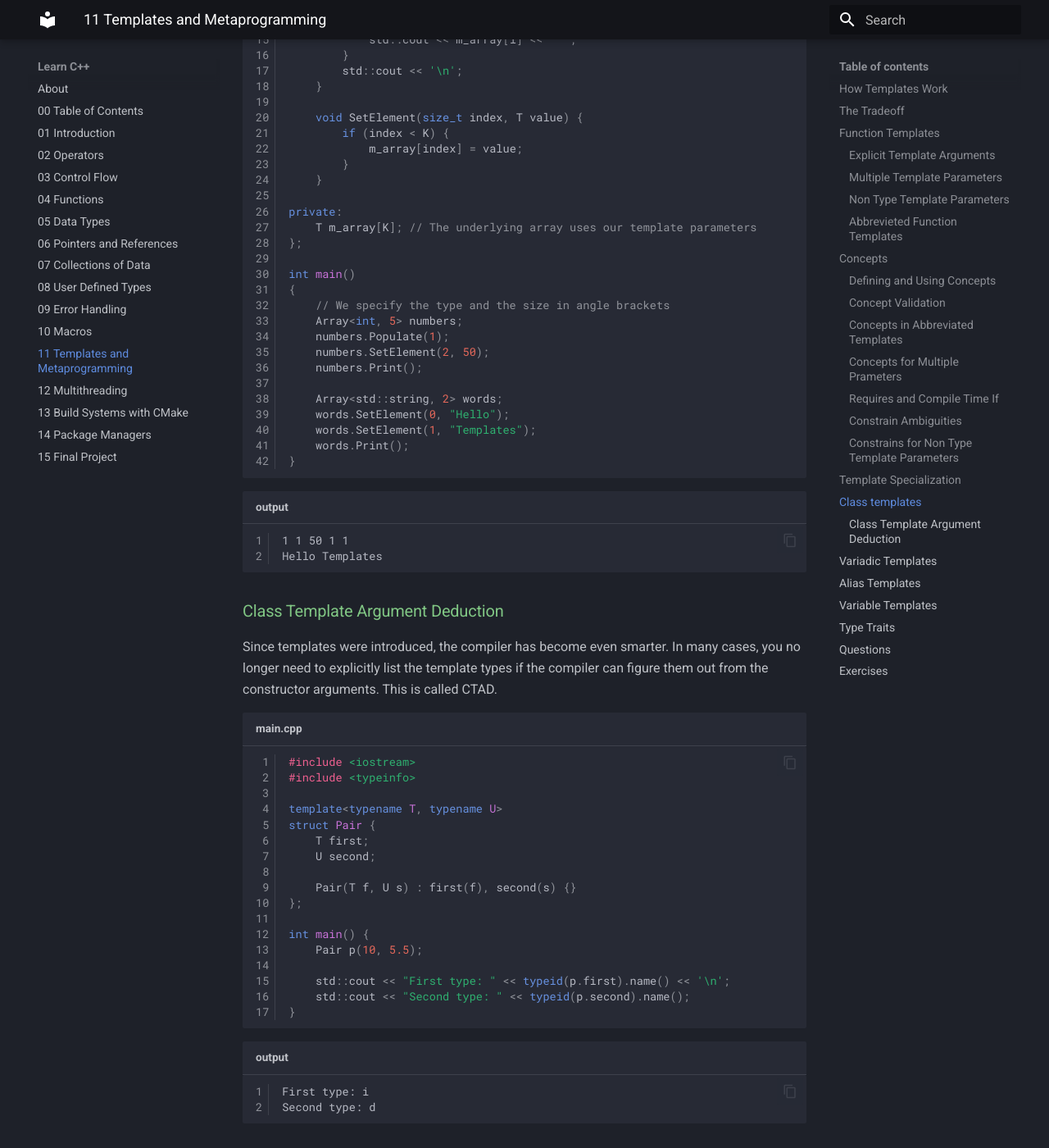
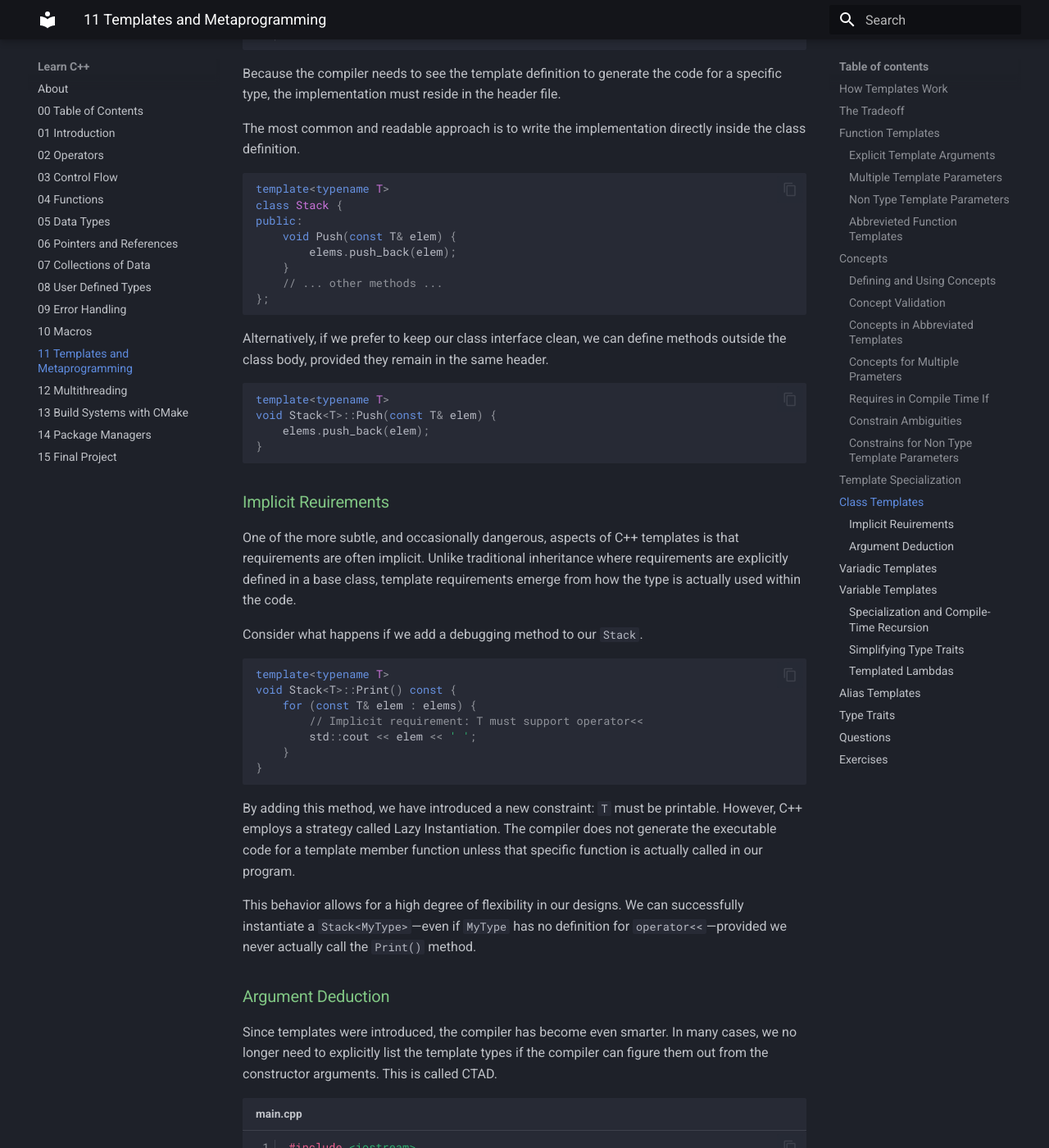
Before and after one commit to CL0001/learn-cplusplus, an MkDocs documentation site: the page built from docs/11 Templates and Metaprogramming.md, in a window 1280 px wide and 1400 px high, scrolled down 13067 px. Shown: the whole window at 82% size. Built offline with MkDocs 1.6.1 and Material for MkDocs 9.7.7, drawn with Linux system fonts in a browser that asks for light colours; some of the changed text lies outside the part shown.

Commit message:
chore: polish 11th chapter only type traits remain

````diff
--- a/docs/11 Templates and Metaprogramming.md
+++ b/docs/11 Templates and Metaprogramming.md
@@ -33,7 +33,7 @@ Unlike regular functions, the compiler needs to see the entire definition of a t
 ## The Tradeoff
 
 While templates are incredibly powerful, they should be used with care.
-It is rarely healthy to "templatize" every part of your codebase just because you can.
+It is rarely healthy to "templatize" every part of our codebase just because we can.
 Templates have a reputation for producing notoriously long and confusing error messages that can be difficult to debug.
 Like any complex feature, overusing them can lead to code that is difficult to read or maintain.
 Balance is key.
@@ -75,14 +75,14 @@ Print(std::string("C++")); // T becomes std::string
 
 !!! info
 
-    In the template definition, you'll see `typename T`.
-    You might also see developers use `class T` (e.g., `template<class T>`).
+    In the template definition, we'll see `typename T`.
+    We might also see developers use `class T` (e.g., `template<class T>`).
     While they are functionally interchangeable in this context, typename is generally preferred.
     Using `class` can be misleading, as it suggests the template only works with class types, when it actually works with primitives as well.
 
 When we compile this, the compiler performs a process called instantiation.
-It generates a specific version of the function for every type you actually use in your code.
-In the final binary, it looks as if you had written:
+It generates a specific version of the function for every type we actually use in our code.
+In the final binary, it looks as if we had written:
 
 ```cpp linenums="0"
 void Print(const int& value) {
@@ -137,10 +139,10 @@ PrintPair(42, "Age");
 
 ### Non Type Template Parameters
 
-In earlier chapters, we saw that passing a `std::array` into a function can be tricky because the size is part of the type.
+In earlier chapters, we saw that passing a `std::array` into a function can be a problem because the size is part of the type.
 For example, a function expecting a `std::array<int, 5>` cannot accept a `std::array<int, 10>`.
 
-Templates solve this beautifully.
+Trough templates we can solve this beautifully.
 We can use a non-type template parameter to capture the size of the array at compile time, making the function completely flexible.
 
 ```cpp linenums="0"
@@ -181,8 +183,8 @@ void PrintColl(const auto& coll) {
 
 While this is shorter and easier to read, there is a catch: we don't have a name for the type.
 In a traditional template, we can use `T` to create a local variable or a return type.
-With abbreviated templates, if you suddenly need to know the name of the type (for example, to create a temporary variable of that same type), it becomes a bit tricky.
-You have to use `decltype` to extract the type.
+With abbreviated templates, if we suddenly need to know the name of the type, it becomes a bit tricky.
+We have to use `decltype` to extract the type.
 
 ```cpp linenums="0"
 void SwapFirstAndSecond(auto& coll) {
@@ -221,7 +223,7 @@ If we wanted to restrict a function to only work with certain types, we had to r
 
 This usually involved using `std::enable_if`, a tool that intentionally breaks a template's substitution to force the compiler to look for a different overload.
 While effective, this approach often felt like we were abusing the template system.
-It resulted in verbose, "hacky" code and produced notoriously long, cryptic error messages that were difficult to debug.
+It resulted in verbose, hacky code and produced notoriously long, cryptic error messages that were difficult to debug.
 
 In Modern C++ (C++20 and beyond), we have moved away from these workarounds in favor of a formal, first-class solution: Concepts.
 
@@ -420,13 +422,13 @@ As we begin to use concepts more frequently, we must be careful not to fall into
 It is possible to create concepts that are too granular or specific, which can add unnecessary overhead to our mental model of the code.
 
 If a concept is only ever used for one specific function and one specific pair of types, we might ask ourselves if a standard function overload would be simpler and more readable.
-The true power of concepts lies in their ability to define generic requirements that apply to broad categories of types.
+The true power of concepts lies in their ability to define generic requirements that apply to broad range of types.
 
-### Requires and Compile Time If
+### Requires in Compile Time If
 
 Sometimes we don't need a full-blown named concept.
 We just want to check if a specific line of code would work before we try to compile it.
-This is where the requires expression and if constexpr work together to create branching logic at compile time.
+This is where the requires expression and `if constexpr` work together to create branching logic at compile time.
 
 In the example below, we create a function that adds an item to a collection.
 It doesn't care if the collection uses `.push_back()` or `.insert()`, it checks for the right method automatically.
@@ -500,11 +502,11 @@ foo(std::vector<int>{1, 2}); // OK: Picks the most constrained version.
 
 ### Constrains for Non Type Template Parameters
 
-Concepts are most commonly used to check types, but they can also be used to validate Non-Type Template Parameters like integers.
-This allows you to catch logic errors at compile time before the program even runs.
+Concepts are most commonly used to check properties, but they can also be used to validate non-type template parameters.
+This allows us to catch logic errors at compile time before the program even runs.
 
 Suppose we want a class or function that only accepts a prime number as a template argument.
-First, we define a constexpr function to do the math, then we wrap it in a concept.
+First, we define a compile time function to do the math, then we wrap it in a concept.
 
 ```cpp linenums="0"
 // A constexpr function that can be evaluated at compile-time
@@ -556,7 +558,7 @@ void Print(const T& value) {
 // Full Specialization for std::string
 template<>
 void Print<std::string>(const std::string& value) {
-    std::cout << "Specialized String: '" << value << "'\n";
+    std::cout << "Specialized: '" << value << "'\n";
 }
 
 Print(100);                        // Uses General
@@ -565,70 +567,85 @@ Print(std::string("Specialized")); // Uses Specialization
 
 !!! note
 
-    A `const char*` (string literal) is NOT a `std::string`.
+    A string literal (`const char*`) is NOT a `std::string`.
     Therefore it will use the General template unless we specialize for `const char*` too.
 
-## Class templates
+## Class Templates
 
-Class templates apply the same "blueprint" logic to entire classes.
-As mentioned earlier, the Standard Template Library (STL) is built on this; when you use `std::vector<int>`, you are using a class template.
+Class templates apply the blueprint logic to entire data structures.
+As we have seen, the Standard Template Library is built entirely on this foundation; when we use `std::vector<int>`, we aren't just using a class—we are using a specific instantiation of a class template.
 
-A class template allows you to define the member variables and methods of a class using placeholder types.
+A class template allows us to define member variables and methods using placeholder types, deferring the choice of the actual type until the object is declared.
 
 ```cpp title="main.cpp"
-#include <iostream>
+template<typename T>
+class Stack {
+public:
+    void Push(const T& elem);
+    T Pop();
+    T Top() const;
 
-template<typename T, size_t K>
-class Array {
-public:
-    // We can use K for loop boundaries and T for parameters
-    void Populate(T value) {
-        for (size_t i = 0; i < K; i++) {
-            m_array[i] = value;
-        }
-    }
-
-    void Print() const {
-        for (size_t i = 0; i < K; i++) {
-            std::cout << m_array[i] << " ";
-        }
-        std::cout << '\n';
-    }
-
-    void SetElement(size_t index, T value) {
-        if (index < K) {
-            m_array[index] = value;
-        }
+    bool Empty() const {
+        return elems.empty();
     }
 
 private:
-    T m_array[K]; // The underlying array uses our template parameters
+    std::vector<T> elems;
 };
+```
 
-int main()
-{
-    // We specify the type and the size in angle brackets
-    Array<int, 5> numbers;
-    numbers.Populate(1);
-    numbers.SetElement(2, 50);
-    numbers.Print();
+Because the compiler needs to see the template definition to generate the code for a specific type, the implementation must reside in the header file.
 
-    Array<std::string, 2> words;
-    words.SetElement(0, "Hello");
-    words.SetElement(1, "Templates");
-    words.Print();
+The most common and readable approach is to write the implementation directly inside the class definition.
+
+```cpp linenums="0"
+template<typename T>
+class Stack {
+public:
+    void Push(const T& elem) {
+        elems.push_back(elem);
+    }
+    // ... other methods ...
+};
+```
+
+Alternatively, if we prefer to keep our class interface clean, we can define methods outside the class body, provided they remain in the same header.
+
+```cpp linenums="0"
+template<typename T>
+void Stack<T>::Push(const T& elem) {
+    elems.push_back(elem);
 }
 ```
 
-``` title="output"
-1 1 50 1 1
-Hello Templates
+### Implicit Reuirements
+
+One of the more subtle, and occasionally dangerous, aspects of C++ templates is that requirements are often implicit.
+Unlike traditional inheritance where requirements are explicitly defined in a base class, template requirements emerge from how the type is actually used within the code.
+
+Consider what happens if we add a debugging method to our `Stack`.
+
+```cpp linenums="0"
+template<typename T>
+void Stack<T>::Print() const {
+    for (const T& elem : elems) {
+        // Implicit requirement: T must support operator<<
+        std::cout << elem << ' ';
+    }
+}
 ```
 
-### Class Template Argument Deduction
+By adding this method, we have introduced a new constraint: `T` must be printable.
+However, C++ employs a strategy called Lazy Instantiation.
+The compiler does not generate the executable code for a template member function unless that specific function is actually called in our program.
+
+This behavior allows for a high degree of flexibility in our designs.
+We can successfully instantiate a `Stack<MyType>`—even if `MyType` has no definition for `operator<<`—provided we never actually call the `Print()` method.
+
+### Argument Deduction
 
 Since templates were introduced, the compiler has become even smarter.
-In many cases, you no longer need to explicitly list the template types if the compiler can figure them out from the constructor arguments.
+In many cases, we no longer need to explicitly list the template types if the compiler can figure them out from the constructor arguments.
 This is called CTAD.
 
 ```cpp title="main.cpp"
@@ -643,17 +660,7 @@ struct Pair {
     Pair(T f, U s) : first(f), second(s) {}
 };
 
-int main() {
-    Pair p(10, 5.5);
-
-    std::cout << "First type: " << typeid(p.first).name() << '\n';
-    std::cout << "Second type: " << typeid(p.second).name();
-}
-```
-
-``` title="output"
-First type: i
-Second type: d
+Pair p("string", 41.78);
 ```
 
 ## Variadic Templates
@@ -681,7 +688,7 @@ Print("Hello", 43.71, str);
 A variadic template typically works through a functional pattern of recursion.
 It peels off the first argument, processes it, and then passes the remaining pack back into itself.
 
-When you call Print("Hello", 43.71, str), the compiler instantiates a chain of functions that looks like this:
+When we call `Print("Hello", 43.71, str)`, the compiler instantiates a chain of functions that looks like this:
 
 ```cpp linenums="0"
 // 1. first_arg is "Hello", args is {43.71, str}
@@ -727,13 +734,98 @@ void Print(const T& first_arg, const Types&... args) {
 
     Variadic templates are a cornerstone of the Standard Template Library.
     While the syntax may seem specialized at first, these templates are incredibly versatile.
-    Even if you don't find yourself writing them daily, understanding how they work is essential for navigating modern C++ and understanding how many standard library features operate under the hood.
-
-## Alias Templates
+    Even if we don't find ourselfs writing them daily, understanding how they work is essential for navigating modern C++ and understanding how many standard library features operate under the hood.
 
 ## Variable Templates
 
+While function templates define blueprints for functions and class templates define blueprints of classes, Variable Templates allow us to define blueprints of variables.
+This is particularly useful for mathematical constants, configuration settings.
 
+The most immediate use case for variable templates is defining constants that maintain the precision of the type they are called with.
+
+```cpp linenums="0"
+template<typename T>
+constexpr T pi = T(3.14159265358979323L);
+
+int main() {
+    // The compiler generates a double version of pi
+    std::cout << std::setprecision(20) << pi<double> << "\n";
+
+    // The compiler generates a float version (less precise)
+    std::cout << pi<float> << "\n";
+}
+```
+
+Before C++14, we often used constexpr functions to get values.
+Variable templates provide a cleaner, data-centric syntax.
+
+```cpp linenums="0"
+constexpr auto GetValue() {
+    return 31;
+}
+
+// Variable template acting as a type-casted "bridge"
+template<typename T>
+constexpr T value = static_cast<T>(GetValue());
+```
+
+!!! note
+
+    We use variable templates when we are describing a property of a type (e.g., "The Pi value for a float") rather than a process (e.g., "Calculate the value of Pi").
+
+### Specialization and Compile-Time Recursion
+
+Just like class templates, variable templates can be specialized.
+This allows us to perform complex calculations like the Fibonacci sequence and similar entirely at compile time.
+
+```cpp linenums="0"
+template<int Value>
+constexpr auto fib = fib<Value - 1> + fib<Value - 2>;
+
+// Base cases using full specialization
+template<>
+constexpr auto fib<0> = 0;
+
+template<>
+constexpr auto fib<1> = 1;
+```
+
+When we access `fib<5>`, the compiler recursively instantiates the templates until it hits the specialized base cases (0 and 1), resulting in a single constant at runtime.
+
+### Simplifying Type Traits
+
+Variable templates revolutionized how we write type traits.
+Instead of the clunky C++11 syntax `std::is_same<T, U>::value`, we can create direct boolean variables.
+
+```cpp linenums="0"
+template<typename T, typename U>
+constexpr bool is_same = false;
+
+// Partial specialization: triggered only when types match
+template<typename T>
+constexpr bool is_same<T, T> = true;
+
+static_assert(is_same<int, int>);    // OK
+static_assert(!is_same<int, float>); // OK
+```
+
+### Templated Lambdas
+
+We can store a lambda expression inside a variable template.
+This creates a generic function object factory that is bound to a specific type.
+
+```cpp linenums="0"
+template<typename T>
+constexpr auto add = [](const T& lhs, const T& rhs) {
+    return lhs + rhs;
+};
+
+auto sum = add<int>(10, 20);
+```
+
+This is a powerful pattern for creating reusable logic that must remain strictly typed.
+
+## Alias Templates
 
 ## Type Traits
 
@@ -743,20 +835,10 @@ void Print(const T& first_arg, const Types&... args) {
 
 === "exercise 1"
 
-Create a template
+
 
 === "answer"
 
-    ```cpp title="main.cpp"
-    template<typename CollT>
-    void Print(const CollT& coll) {
-        for (const auto& val : coll) {
-            std::cout << val << ' ';
-        }
-        std::cout << '\n';
-    }
 
-    int
-    ```
 
 ---
````
Also changed, not shown: other parts of docs/11 Templates and Metaprogramming.md (+18 -16 lines).
